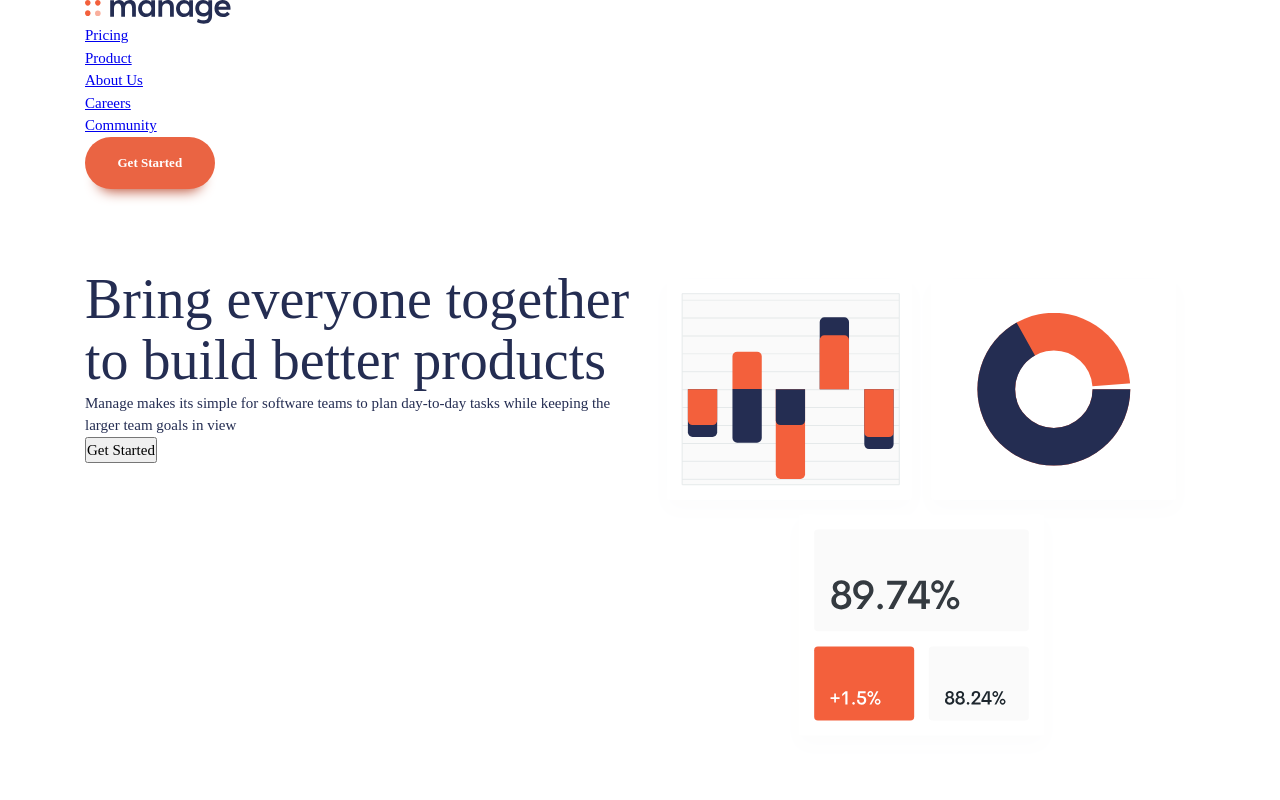
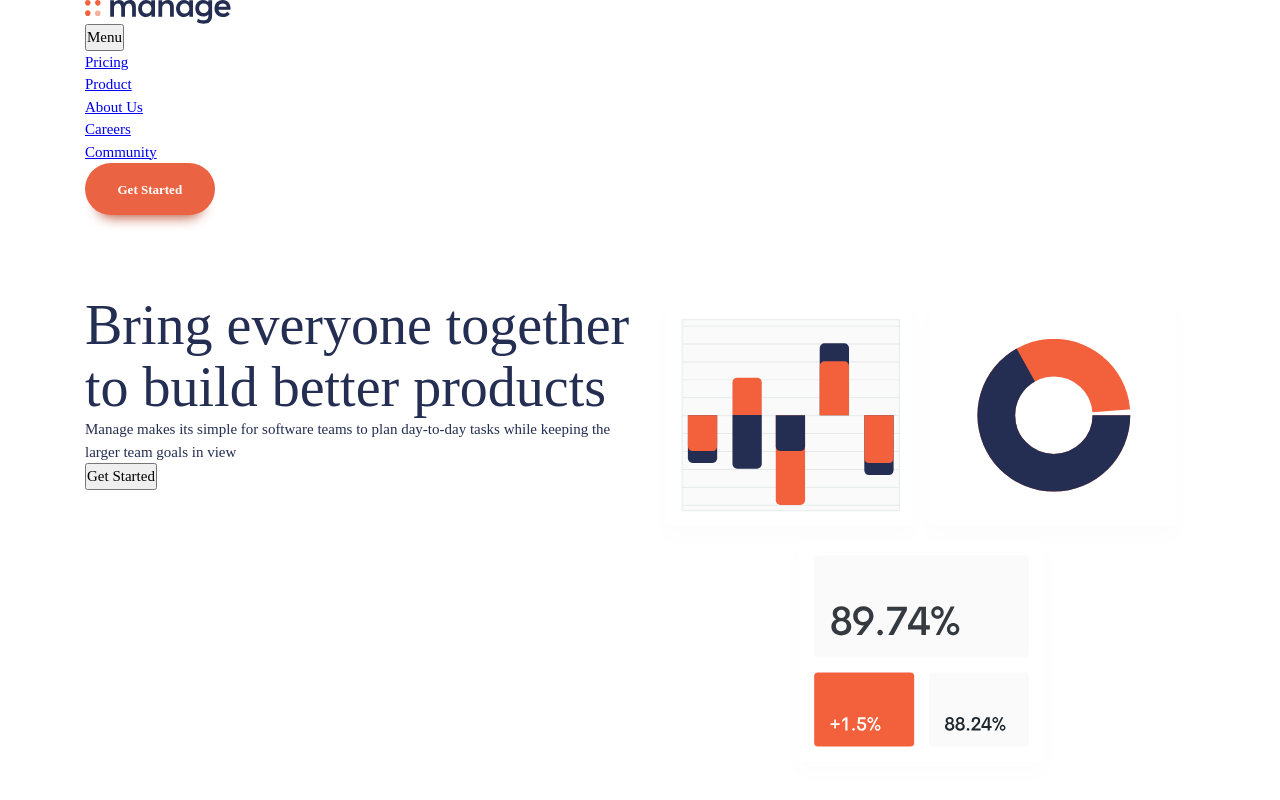
Before and after one commit to Ha-Khu/manage-landing-page-copy, a plain HTML site: page index.html in a window 1280 px wide. Shown: the top 800 px of the page. Drawn offline with Linux system fonts and the light colour scheme.

Commit message:
Added new button in header with aria controls

```diff
--- a/index.html
+++ b/index.html
@@ -13,7 +13,8 @@
   <header class="primary-header">
     <div class="container">
       <a href="#"><img src="images/logo.svg" alt="Manage"></a>
-      <nav class="primary-navigation">
+      <button class="mobile-nav-toggle" aria-controls="primary-navigation"><span>Menu</span></button>
+      <nav class="primary-navigation" id="primary-navigation">
         <ul arial-label="Primary" role="list" class="nav-list">
           <li><a href="#">Pricing</a></li>
           <li><a href="#">Product</a></li>
```
